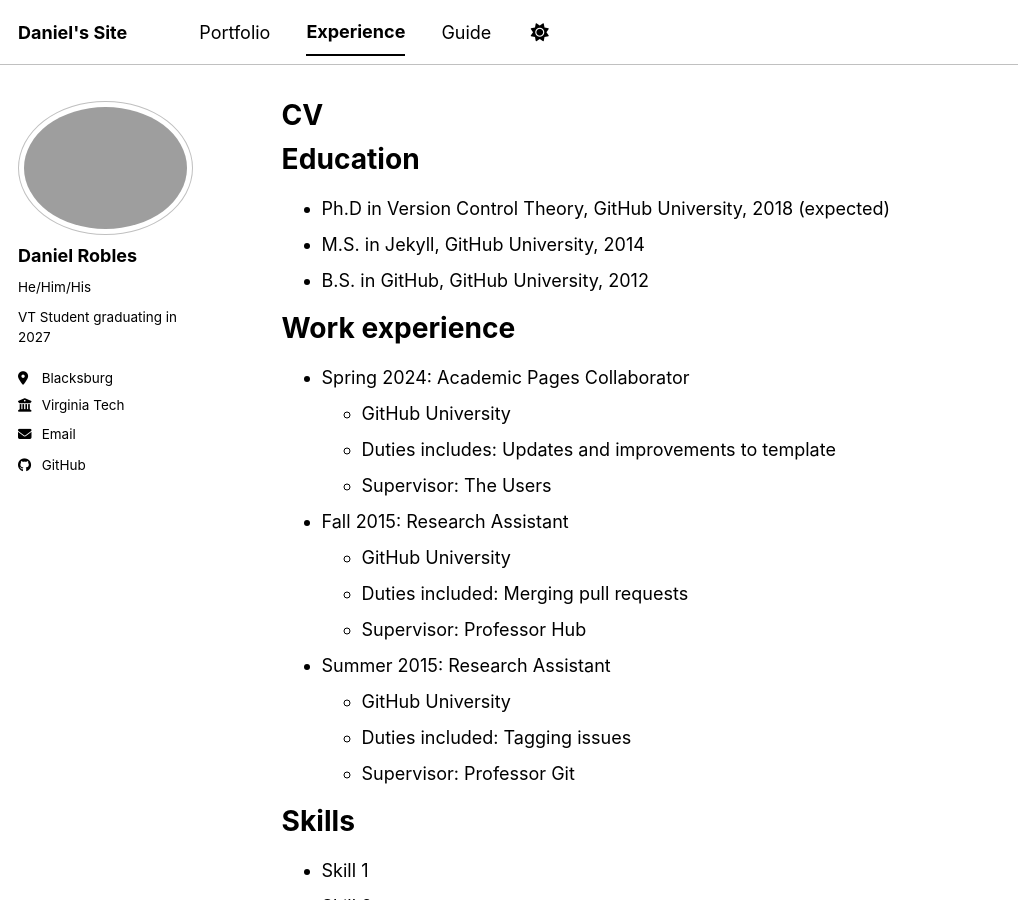
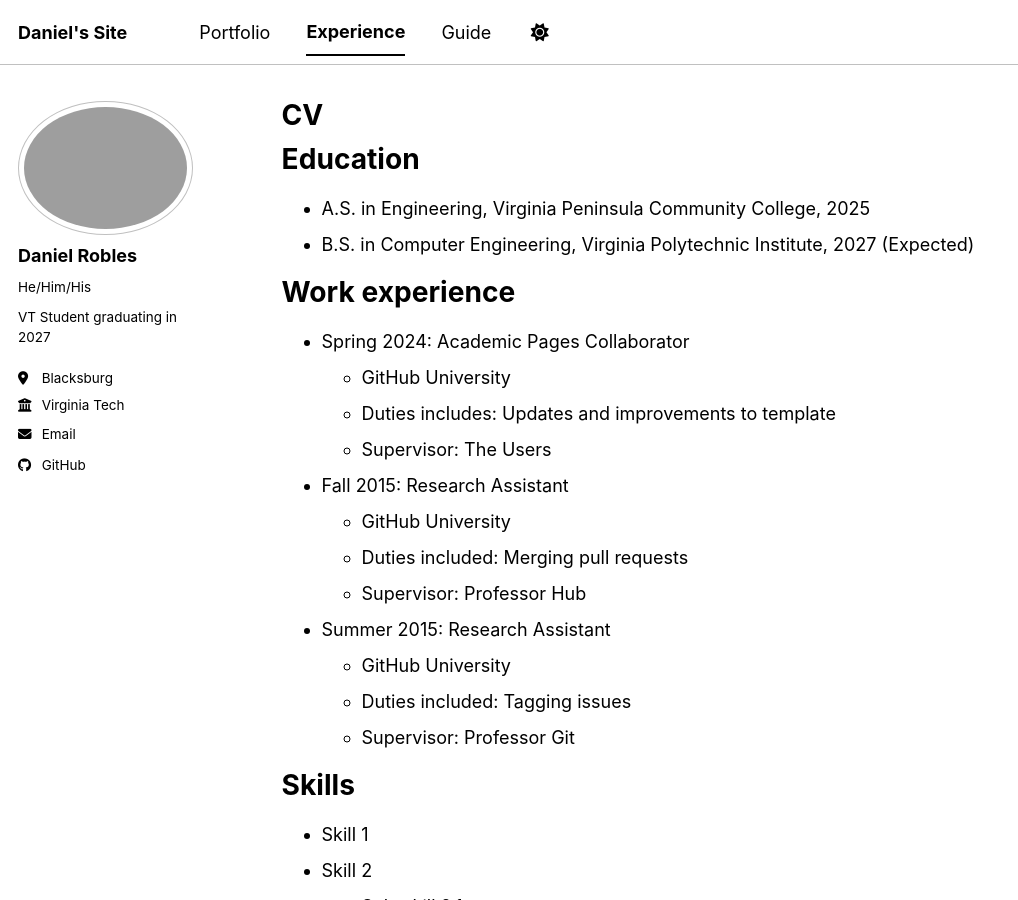
Before and after one commit to Pandapie109/Pandapie109.github.io, a Jekyll site: the page built from _pages/cv.md, in a window 1280 px wide and 900 px high. Shown: the whole window, without its empty margins (0-1018 px from the left). Built offline with Jekyll 4.4.1, drawn with Linux system fonts in a browser that asks for light colours; a script bundle is joined from its source files by our own code; library files that are not in the unit come from our copies.

Commit message:
Revise education details in CV
Updated education section with new degrees and expected graduation dates.

```diff
--- a/_pages/cv.md
+++ b/_pages/cv.md
@@ -11,9 +11,8 @@ redirect_from:
 
 Education
 ======
-* Ph.D in Version Control Theory, GitHub University, 2018 (expected)
-* M.S. in Jekyll, GitHub University, 2014
-* B.S. in GitHub, GitHub University, 2012
+* A.S. in Engineering, Virginia Peninsula Community College, 2025
+* B.S. in Computer Engineering, Virginia Polytechnic Institute, 2027 (Expected)
 
 Work experience
 ======
```
